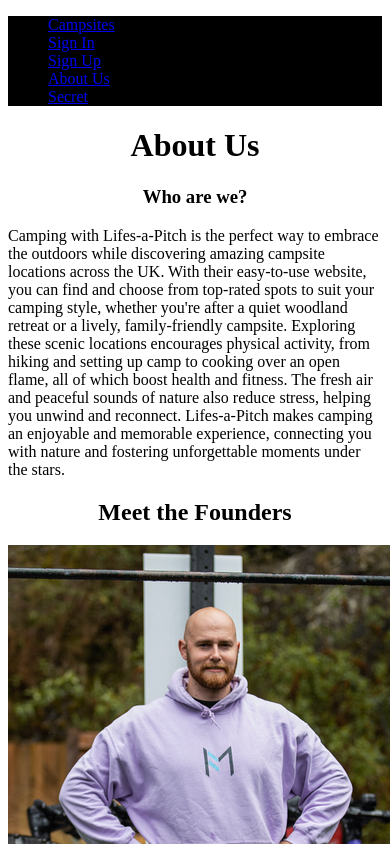
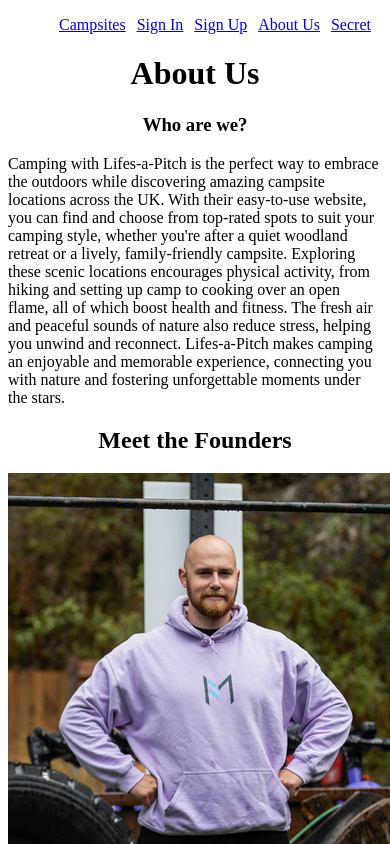
Before and after one commit to joemarney/unit-3-project-lifesapitch-frontend, a React (Vite) app: page /aboutus in a window 390 px wide. Shown: the top 844 px of the page. Built offline with nearby package versions, Linux system fonts and the light colour scheme; no server answers.

Commit message:
Going to start the burger

```diff
--- a/src/components/NavBar/NavBar.jsx
+++ b/src/components/NavBar/NavBar.jsx
@@ -1,10 +1,9 @@
 import { Link } from "react-router-dom";
-import styles from '../NavBar/NavBar.module.sass'
+import styles from '../NavBar/NavBar.module.scss'
 // ! Images
 
 // ! Styles
 
-import  "./Navbar.module.sass";
 
 
 export default function NavBar(props) {
--- a/src/components/NavBar/NavBar.module.sass
+++ /dev/null
@@ -1,2 +0,0 @@
-.container
-    background-color: black
--- /dev/null
+++ b/src/components/NavBar/NavBar.module.scss
@@ -0,0 +1,13 @@
+.container{
+    ul {
+        list-style-type: none;
+        display: flex;
+        justify-content: space-evenly;
+        margin-bottom: 4vw ;
+    }
+}
+
+
+@media (max-width: 700px) {
+
+}
--- a/src/pages/Campsites/ListCampsite/ListCampsite.module.scss
+++ b/src/pages/Campsites/ListCampsite/ListCampsite.module.scss
@@ -1,5 +1,7 @@
-
-h1, h2, h3, h5  {
+h1,
+h2,
+h3,
+h5 {
   text-align: center;
 }
 
@@ -33,10 +35,10 @@ h1, h2, h3, h5  {
 
 
 
-@media (max-width:400px) {
+@media (max-width:700px) {
 
   .container {
-
+    width: 100%;
 
     article {
       width: 40vw;
@@ -48,7 +50,7 @@ h1, h2, h3, h5  {
 
 
       header {
-        font-size: 10px;
+        font-size: 3vw;
       }
 
       p {
@@ -57,6 +59,7 @@ h1, h2, h3, h5  {
 
 
     }
+
     & :hover {
       opacity: 0.1;
       background-color: black;
```
